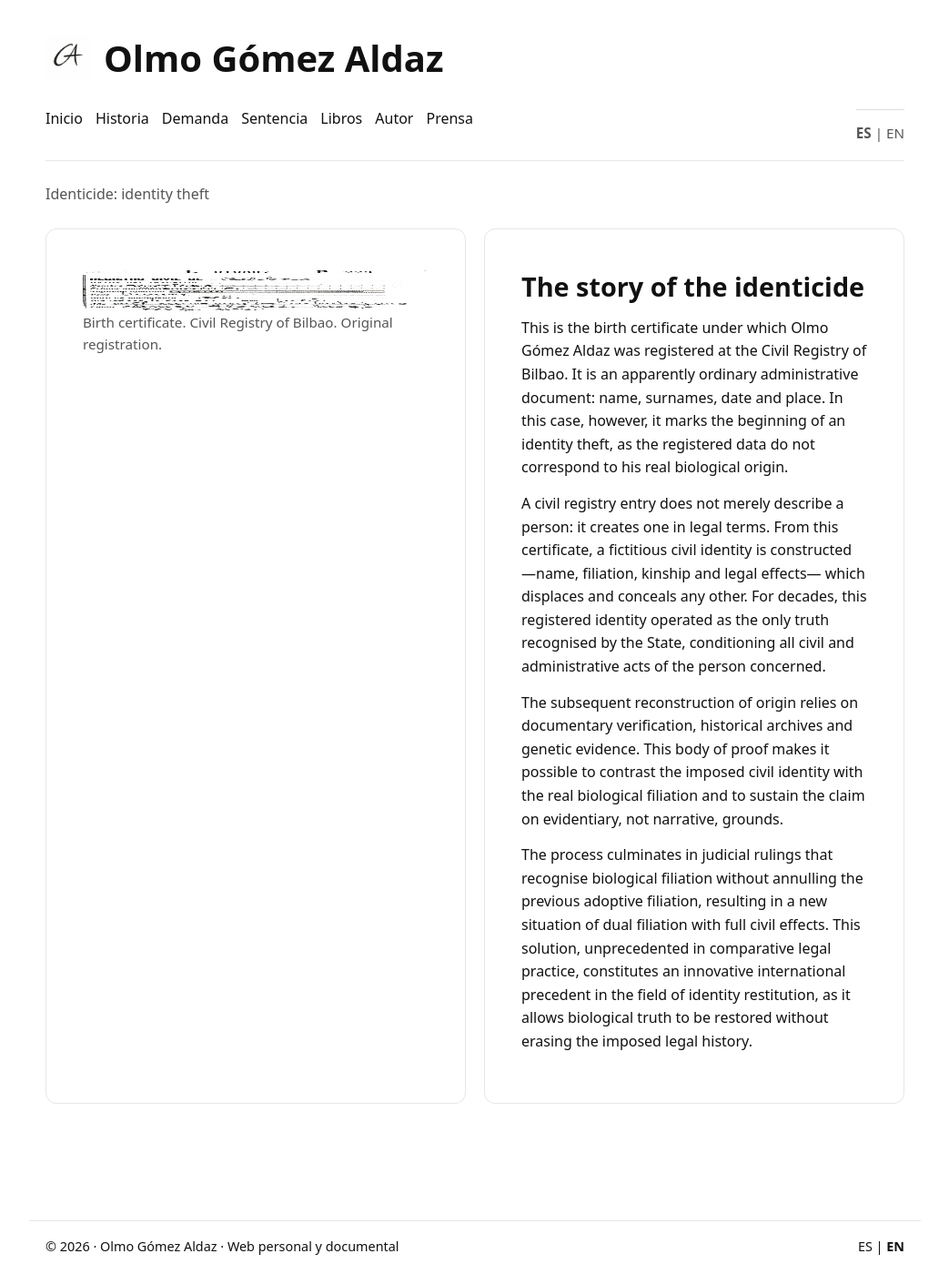
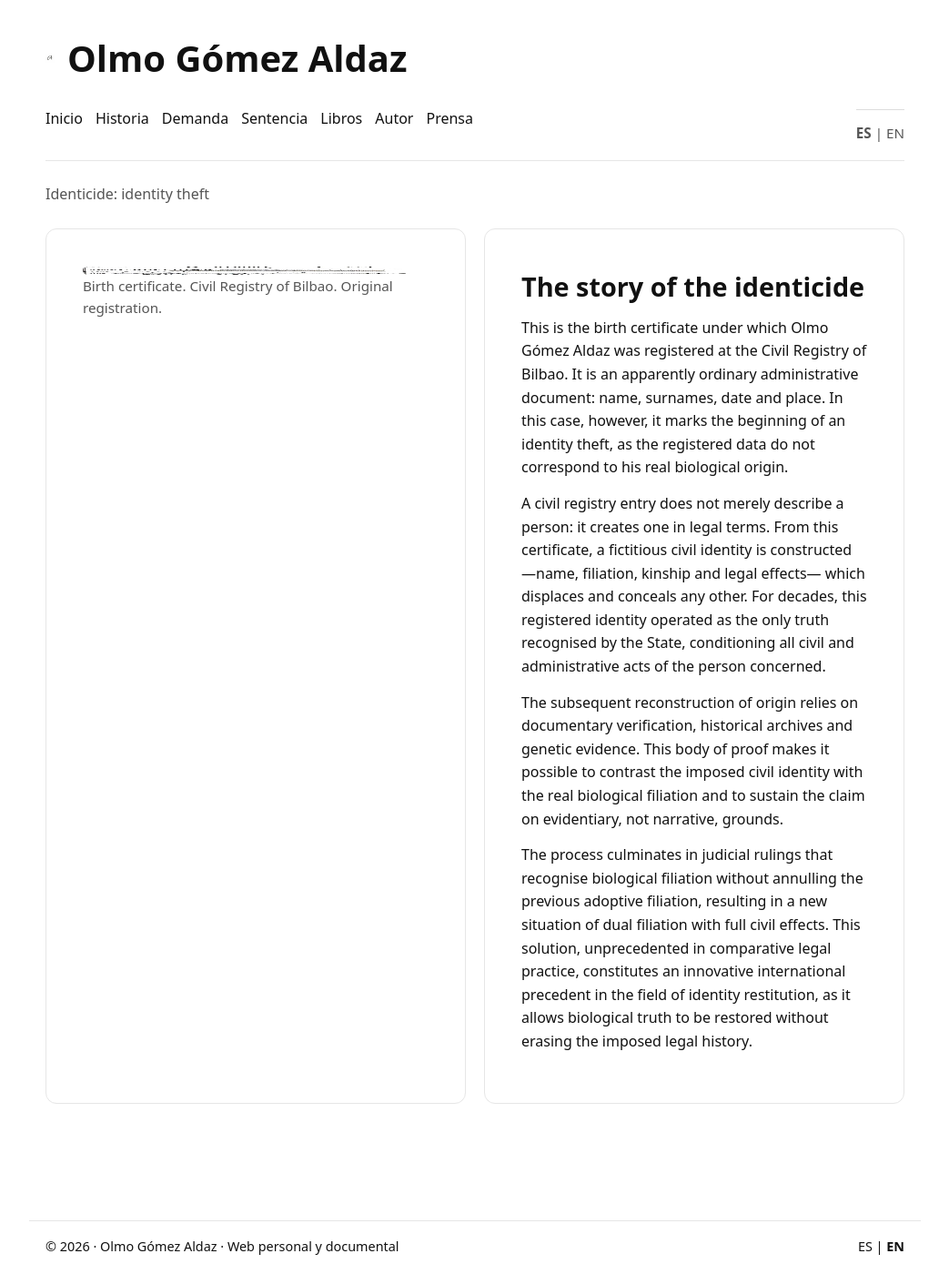
Before and after one commit to olmogaldaz/olmogaldaz.github.io, a Jekyll site: the page built from en/story/index.html, in a window 1280 px wide and 1400 px high. Shown: the whole window at 91% size, without its empty margins (118-1161 px from the left). Built offline with Jekyll 4.4.1, drawn with Linux system fonts in a browser that asks for light colours.

Commit message:
Update style.css

```diff
--- a/css/style.css
+++ b/css/style.css
@@ -370,5 +370,5 @@ nav a.active{
 }
 
 img {
-  height: 50px !important;
+  height: 10px !important;
 }
```
